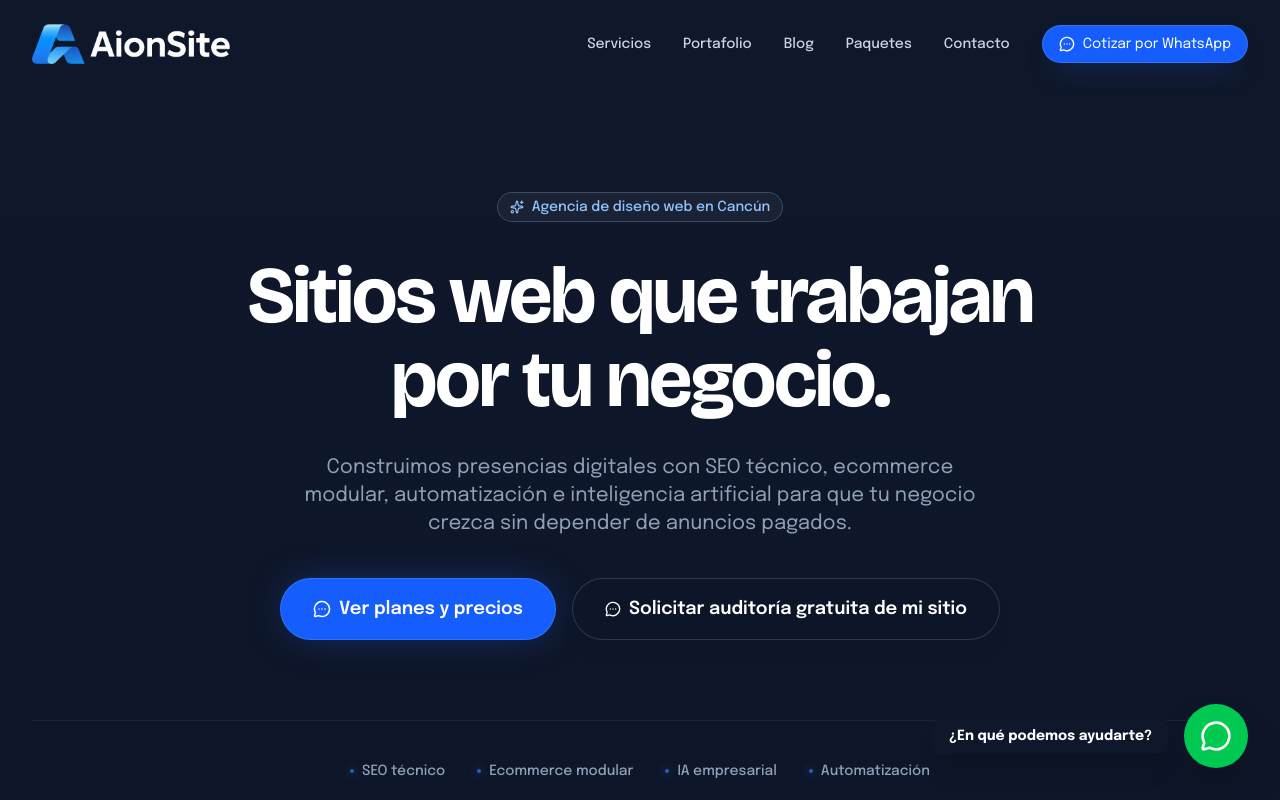
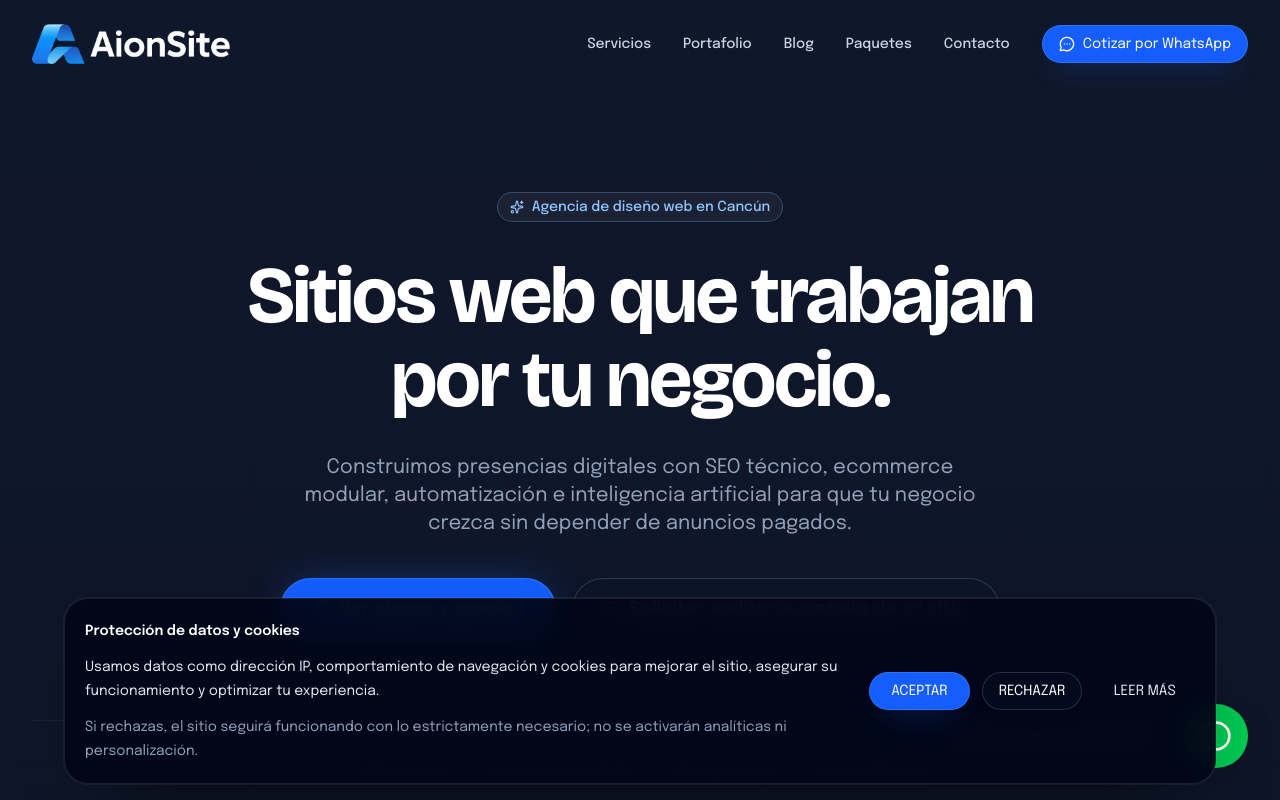
Before and after one commit to FeMizo/AionSite, a Next.js app: page / in a window 1280 px wide. Shown: the top 800 px of the page. Built offline with nearby package versions, Linux system fonts and the light colour scheme; no server answers.

Commit message:
:hammer: V1.19.0 Add GDPR

```diff
--- a/app/layout.tsx
+++ b/app/layout.tsx
@@ -3,6 +3,7 @@ import { Bricolage_Grotesque, Epilogue } from "next/font/google";
 import Script from "next/script";
 import { metadataBase } from "@/src/lib/metadata";
 import { SchemaMarkup } from "@/src/components/ui/SchemaMarkup";
+import { GdprConsent } from "@/src/components/ui/GdprConsent";
 import "./globals.css";
 
 const GTM_ID = "GTM-PBTGRC8R";
@@ -80,6 +81,7 @@ export default function RootLayout({
         </noscript>
         <SchemaMarkup />
         {children}
+        <GdprConsent />
       </body>
     </html>
   );
--- a/package.json
+++ b/package.json
@@ -1,7 +1,7 @@
 {
   "name": "aionsite",
   "private": true,
-  "version": "1.18.4",
+  "version": "1.19.0",
   "type": "module",
   "scripts": {
     "dev": "next dev --port=2666 --hostname=0.0.0.0",
--- /dev/null
+++ b/src/components/ui/GdprConsent.tsx
@@ -0,0 +1,136 @@
+"use client";
+
+import { useEffect, useState } from "react";
+import { Button } from "@/src/components/ui/Button";
+
+const COOKIE_NAME = "aionsite_gdpr_consent";
+
+type ConsentState = "accepted" | "rejected" | "unknown" | null;
+
+function readConsentCookie(): ConsentState {
+  if (typeof document === "undefined") {
+    return null;
+  }
+
+  const cookie = document.cookie
+    .split("; ")
+    .find((item) => item.startsWith(`${COOKIE_NAME}=`));
+
+  if (!cookie) {
+    return "unknown";
+  }
+
+  const value = cookie.split("=")[1];
+  return value === "accepted" || value === "rejected" ? value : "unknown";
+}
+
+function setConsentCookie(value: "accepted" | "rejected") {
+  if (typeof document === "undefined") {
+    return;
+  }
+
+  const maxAge = 60 * 60 * 24 * 365; // 1 year
+  document.cookie = `${COOKIE_NAME}=${value}; path=/; max-age=${maxAge}; sameSite=Lax`;
+}
+
+export function GdprConsent() {
+  const [consent, setConsent] = useState<ConsentState>(null);
+  const [showDetails, setShowDetails] = useState(false);
+
+  useEffect(() => {
+    setConsent(readConsentCookie());
+  }, []);
+
+  const handleAccept = () => {
+    setConsentCookie("accepted");
+    setConsent("accepted");
+    setShowDetails(false);
+  };
+
+  const handleReject = () => {
+    setConsentCookie("rejected");
+    setConsent("rejected");
+    setShowDetails(false);
+  };
+
+  if (consent === null || consent !== "unknown") {
+    return null;
+  }
+
+  return (
+    <>
+      <div className="fixed inset-x-0 bottom-0 z-50 px-4 pb-4 sm:px-6">
+        <div className="mx-auto max-w-6xl rounded-3xl border border-white/10 bg-slate-950/95 p-5 shadow-[0_32px_80px_-42px_rgba(0,0,0,0.85)] backdrop-blur-md ring-1 ring-white/5 sm:flex sm:items-center sm:justify-between sm:gap-6">
+          <div className="space-y-3 text-sm leading-6 text-slate-200 sm:flex-1">
+            <p className="font-semibold text-white">Protección de datos y cookies</p>
+            <p>
+              Usamos datos como dirección IP, comportamiento de navegación y cookies para mejorar el sitio, asegurar su funcionamiento y optimizar tu experiencia.
+            </p>
+            <p className="text-slate-400">
+              Si rechazas, el sitio seguirá funcionando con lo estrictamente necesario; no se activarán analíticas ni personalización.
+            </p>
+          </div>
+
+          <div className="grid gap-3 sm:auto-cols-fr sm:grid-flow-col sm:items-center">
+            <Button size="sm" onClick={handleAccept}>
+              ACEPTAR
+            </Button>
+            <Button variant="outline" size="sm" onClick={handleReject}>
+              RECHAZAR
+            </Button>
+            <Button variant="ghost" size="sm" className="text-slate-200 hover:text-white" onClick={() => setShowDetails(true)}>
+              LEER MÁS
+            </Button>
+          </div>
+        </div>
+      </div>
+
+      {showDetails && (
+        <div className="fixed inset-0 z-50 flex items-end justify-center bg-slate-950/80 px-4 pb-6 pt-20 backdrop-blur-sm sm:items-center sm:px-6">
+          <div className="w-full max-w-3xl rounded-[2rem] border border-white/10 bg-slate-950/95 p-6 shadow-[0_50px_120px_-52px_rgba(0,0,0,0.8)] ring-1 ring-white/10">
+            <div className="flex items-start justify-between gap-4">
+              <div>
+                <p className="text-xs font-semibold uppercase tracking-[0.28em] text-slate-400">Política de privacidad</p>
+                <h2 className="mt-3 text-2xl font-bold text-white">Detalles del consentimiento</h2>
+              </div>
+              <button
+                type="button"
+                className="rounded-full border border-white/10 bg-white/5 p-3 text-slate-200 transition hover:bg-white/10"
+                onClick={() => setShowDetails(false)}
+                aria-label="Cerrar detalles de privacidad"
+              >
+                ×
+              </button>
+            </div>
+
+            <div className="mt-6 space-y-5 text-sm leading-relaxed text-slate-300">
+              <p>
+                Esta web recopila datos básicos como tu dirección IP, datos de navegación, rendimiento y cookies para:
+              </p>
+              <ul className="list-disc space-y-2 pl-5 text-slate-400">
+                <li>Mejorar la experiencia del sitio y su rendimiento.</li>
+                <li>Guardar preferencias de idioma y navegación.</li>
+                <li>Evaluar cómo los usuarios interactúan con el contenido.</li>
+              </ul>
+              <p>
+                Si seleccionas <strong>RECHAZAR</strong>, solo se mantendrán los datos estrictamente necesarios para que el sitio funcione. No se activarán cookies de analítica ni personalización.
+              </p>
+              <p>
+                Puedes cambiar tu elección borrando el almacenamiento local del navegador o contactándonos directamente.
+              </p>
+            </div>
+
+            <div className="mt-8 flex flex-col gap-3 sm:flex-row sm:justify-end">
+              <Button size="sm" onClick={handleAccept}>
+                Aceptar y continuar
+              </Button>
+              <Button variant="outline" size="sm" onClick={handleReject}>
+                Rechazar y cerrar
+              </Button>
+            </div>
+          </div>
+        </div>
+      )}
+    </>
+  );
+}
```
